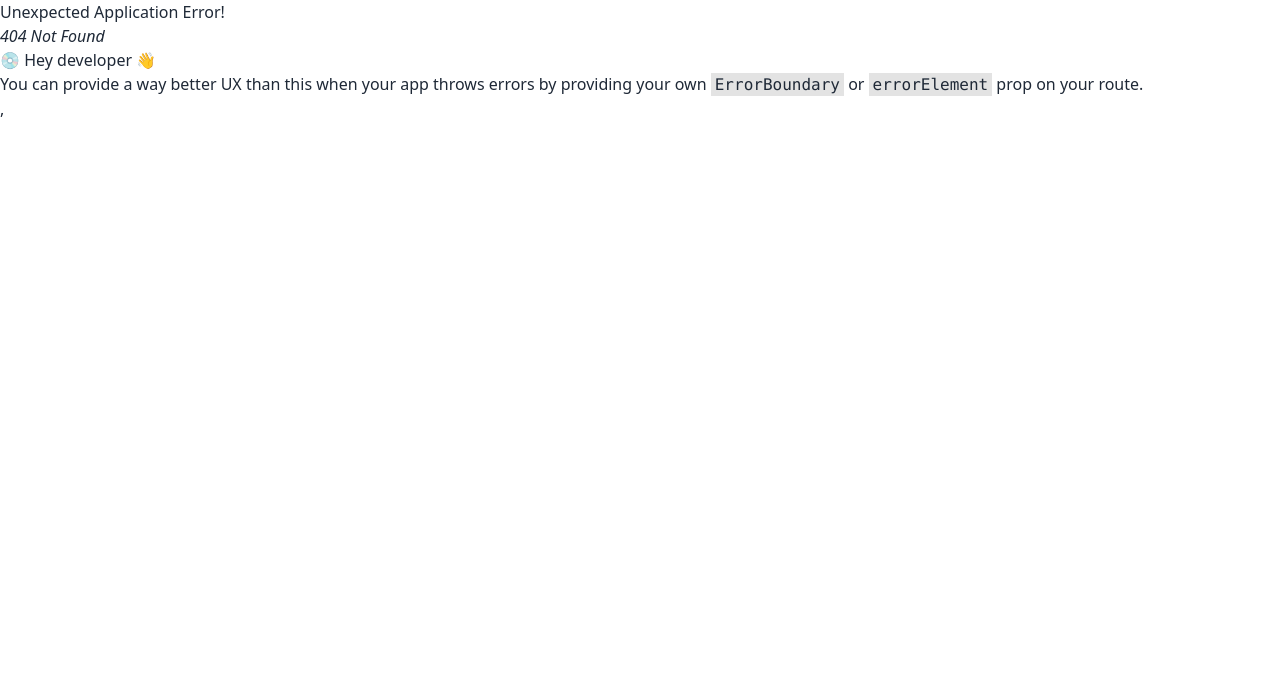
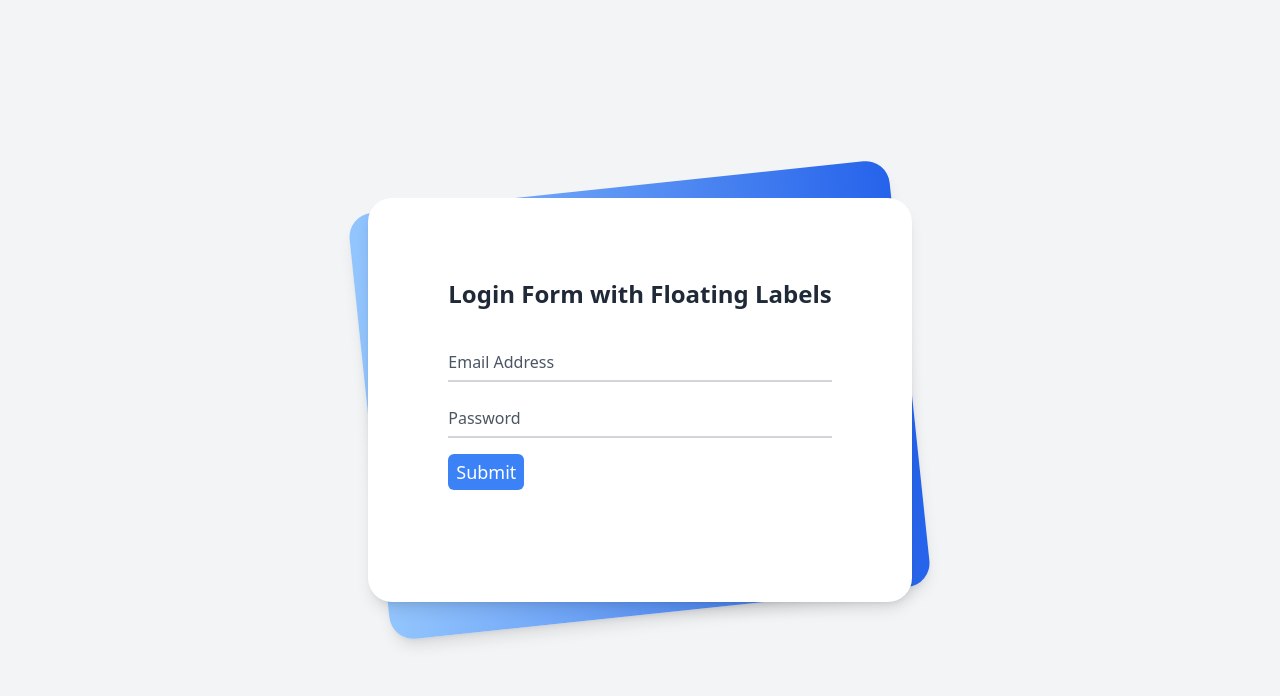
Before and after one commit to afnanhussain2002/best-of-mine, a React (Vite) app: page /login in a window 1280 px wide. Before the commit this address had no page. Shown: the top 696 px of the page. Built offline with nearby package versions, Linux system fonts and the light colour scheme.

Commit message:
Build: Added Register and Login Page

```diff
--- a/src/App.jsx
+++ b/src/App.jsx
@@ -1,16 +1,18 @@
-import { Outlet } from "react-router-dom";
+import { Outlet, useLocation } from "react-router-dom";
 import Navbar from "./sheard/navbar/Navbar";
 import Footer from "./sheard/footer/Footer";
 
 
 const App = () => {
+  const location = useLocation()
+   const noHeaderFooter = location.pathname.includes('login') || location.pathname.includes('register')
   return (
     <div>
-     <Navbar></Navbar>
+     {noHeaderFooter || <Navbar></Navbar>}
      <div className="min-h-screen">
       <Outlet></Outlet>
      </div>
-     <Footer></Footer>
+     {noHeaderFooter || <Footer></Footer>}
     </div>
   );
 };
--- /dev/null
+++ b/src/pages/Login/Login.jsx
@@ -0,0 +1,37 @@
+import React from 'react';
+
+const Login = () => {
+    return (
+        <div className="min-h-screen bg-gray-100 py-6 flex flex-col justify-center sm:py-12">
+	<div className="relative py-3 sm:max-w-xl sm:mx-auto">
+		<div
+			className="absolute inset-0 bg-gradient-to-r from-blue-300 to-blue-600 shadow-lg transhtmlForm -skew-y-6 sm:skew-y-0 sm:-rotate-6 sm:rounded-3xl">
+		</div>
+		<div className="relative px-4 py-10 bg-white shadow-lg sm:rounded-3xl sm:p-20">
+			<div className="max-w-md mx-auto">
+				<div>
+					<h1 className="text-2xl font-semibold">Login Form with Floating Labels</h1>
+				</div>
+				<form className="divide-y divide-gray-200">
+					<div className="py-8 text-base leading-6 space-y-4 text-gray-700 sm:text-lg sm:leading-7">
+						<div className="relative">
+							<input autoComplete="off" id="email" name="email" type="text" className="peer placeholder-transparent h-10 w-full border-b-2 border-gray-300 text-gray-900 focus:outline-none focus:borer-rose-600" placeholder="Email address" />
+							<label htmlFor="email" className="absolute left-0 -top-3.5 text-gray-600 text-sm peer-placeholder-shown:text-base peer-placeholder-shown:text-gray-440 peer-placeholder-shown:top-2 transition-all peer-focus:-top-3.5 peer-focus:text-gray-600 peer-focus:text-sm">Email Address</label>
+						</div>
+						<div className="relative">
+							<input autoComplete="off" id="password" name="password" type="password" className="peer placeholder-transparent h-10 w-full border-b-2 border-gray-300 text-gray-900 focus:outline-none focus:borer-rose-600" placeholder="Password" />
+							<label htmlFor="password" className="absolute left-0 -top-3.5 text-gray-600 text-sm peer-placeholder-shown:text-base peer-placeholder-shown:text-gray-440 peer-placeholder-shown:top-2 transition-all peer-focus:-top-3.5 peer-focus:text-gray-600 peer-focus:text-sm">Password</label>
+						</div>
+						<div className="relative">
+							<button className="bg-blue-500 text-white rounded-md px-2 py-1">Submit</button>
+						</div>
+					</div>
+				</form>
+			</div>
+		</div>
+	</div>
+</div>
+    );
+};
+
+export default Login;
--- /dev/null
+++ b/src/pages/Register/Registes.jsx
@@ -0,0 +1,38 @@
+import React from 'react';
+
+const Register = () => {
+    return (
+
+<div className="min-h-screen bg-gray-100 py-6 flex flex-col justify-center sm:py-12">
+	<div className="relative py-3 sm:max-w-xl sm:mx-auto">
+		<div
+			className="absolute inset-0 bg-gradient-to-r from-blue-300 to-blue-600 shadow-lg transhtmlForm -skew-y-6 sm:skew-y-0 sm:-rotate-6 sm:rounded-3xl">
+		</div>
+		<div className="relative px-4 py-10 bg-white shadow-lg sm:rounded-3xl sm:p-20">
+			<div className="max-w-md mx-auto">
+				<div>
+					<h1 className="text-2xl font-semibold">Login htmlForm with Floating Labels</h1>
+				</div>
+				<form className="divide-y divide-gray-200">
+					<div className="py-8 text-base leading-6 space-y-4 text-gray-700 sm:text-lg sm:leading-7">
+						<div className="relative">
+							<input autoComplete="off" id="email" name="email" type="text" className="peer placeholder-transparent h-10 w-full border-b-2 border-gray-300 text-gray-900 focus:outline-none focus:borer-rose-600" placeholder="Email address" />
+							<label htmlFor="email" className="absolute left-0 -top-3.5 text-gray-600 text-sm peer-placeholder-shown:text-base peer-placeholder-shown:text-gray-440 peer-placeholder-shown:top-2 transition-all peer-focus:-top-3.5 peer-focus:text-gray-600 peer-focus:text-sm">Email Address</label>
+						</div>
+						<div className="relative">
+							<input autoComplete="off" id="password" name="password" type="password" className="peer placeholder-transparent h-10 w-full border-b-2 border-gray-300 text-gray-900 focus:outline-none focus:borer-rose-600" placeholder="Password" />
+							<label htmlFor="password" className="absolute left-0 -top-3.5 text-gray-600 text-sm peer-placeholder-shown:text-base peer-placeholder-shown:text-gray-440 peer-placeholder-shown:top-2 transition-all peer-focus:-top-3.5 peer-focus:text-gray-600 peer-focus:text-sm">Password</label>
+						</div>
+						<div className="relative">
+							<button className="bg-blue-500 text-white rounded-md px-2 py-1">Submit</button>
+						</div>
+					</div>
+				</form>
+			</div>
+		</div>
+	</div>
+</div>
+    );
+};
+
+export default Register;
```
Also changed, not shown: src/routes/Router.jsx (+10 -0 lines).
